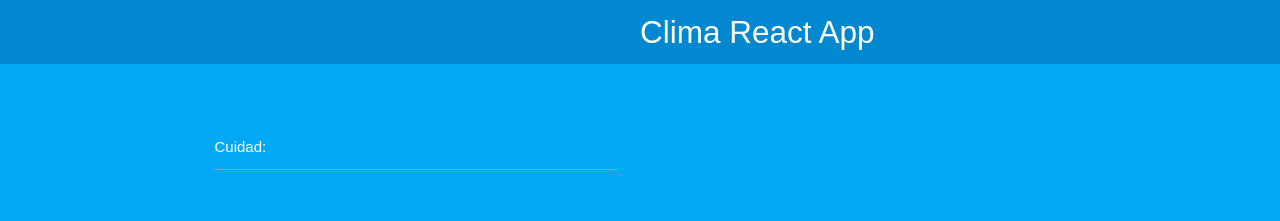
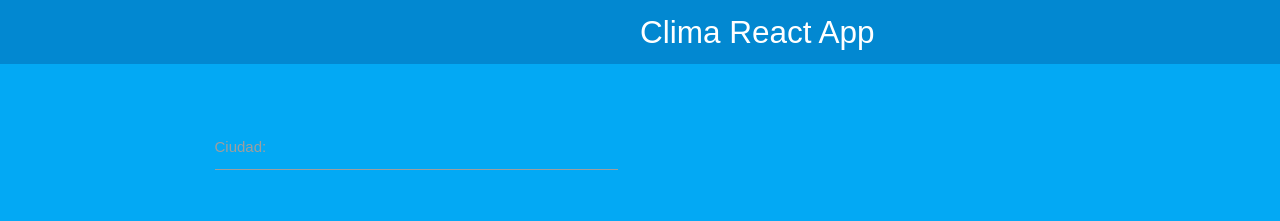
Before and after one commit to northerchild/climaReact, a React (Create React App) app: page / in a window 1280 px wide. Shown: the top 221 px of the page. Built offline with nearby package versions, Linux system fonts and the light colour scheme.

Commit message:
Se agrega la funcion de consulta a la api

```diff
--- a/src/App.js
+++ b/src/App.js
@@ -1,4 +1,4 @@
-import React, {useState} from 'react';
+import React, {useState, useEffect} from 'react';
 import  Header from './components/Header';
 import Formulario from './components/Formulario';
 import Error from './components/Error';
@@ -8,6 +8,24 @@ function App() {
   const [cuidad, guardarCuidad] = useState('');
   const [pais, guardarPais] = useState('');
   const [error, guardarError] = useState(false)
+  const [resultado, guardarResultado]= useState()
+
+  useEffect(() => {
+    if(cuidad === '') return;
+
+    //Consultar API
+    const consultarApi = async ()=>{
+      const appId = '47e410409633a41376e90bec6394d40d';
+      const url = ` https://api.openweathermap.org/data/2.5/weather?q=${cuidad},${pais}&appid=${appId}`
+      //Consultar URL
+      const respuesta = await fetch(url);
+      const resultado = await respuesta.json()
+      guardarResultado(resultado);
+    }
+
+
+    consultarApi();
+  }, [cuidad, pais]);
 
   const datosConsulta = datos =>{
     //validar campos que no estén vacios
@@ -21,6 +39,7 @@ function App() {
     guardarPais(datos.pais);
     guardarError(false);
   }
+
 
   //Cargar un componente Condicionalmente
   let componente;
--- a/src/components/Formulario.js
+++ b/src/components/Formulario.js
@@ -1,41 +1,47 @@
-import React, {useState} from 'react'
+import React, { useState } from 'react';
 
-function Formulario({datosConsulta}){
+function Formulario({datosConsulta}) {
 
-    //state del Componente
-    //busqueda = state, guardarBusqueda = this.setState({})
+    // state del Componente
+    // busqueda = state, guardarBusqueda = this.setState({})
     const [busqueda, guardarBusqueda] = useState({
-        cuidad:'',
-        pais:''
+        ciudad : '',
+        pais : ''
     })
 
-    const handleChange = e =>{
+    const handleChange = e => {
+        // Cambiar el state
         guardarBusqueda({
             ...busqueda,
             [e.target.name] : e.target.value
-        })
-        console.log(busqueda);
+        });
+        console.log(busqueda)
     }
 
-    const consultarClima = e =>{
+    const consultarClima = e => {
         e.preventDefault();
-        //Pasar hacia el componente principal la busqueda
-        datosConsulta(busqueda)
+
+        // pasar hacia el componente principal la busqueda del usuario
+        datosConsulta(busqueda);
     }
 
+
     return(
-        <form onSubmit={consultarClima}>
-            <div className="input-field col s12">
+        <form
+            onSubmit={consultarClima}
+        >
+            <div className="input-field col s12 white-text">
                 <input
                     type="text"
-                    name="cuidad"
-                    id="cuidad"
+                    name="ciudad"
+                    id="ciudad"
                     onChange={handleChange}
                 />
-                    <label htmlFor="cuidad" className="white-text">Cuidad:</label>
+                <label htmlFor="ciudad">Ciudad: </label>
             </div>
+
             <div className="input-field col s12">
-                <select onChange={handleChange}>
+                <select onChange={handleChange} name="pais">
                     <option value="">Selecciona un país</option>
                     <option value="US">Estados Unidos</option>
                     <option value="MX">México</option>
@@ -46,11 +52,11 @@ function Formulario({datosConsulta}){
                     <option value="PE">Perú</option>
                 </select>
             </div>
+
             <div className="input-field col s12">
-                <input type="submit" className="waves-effect waves-light btn-large btn-block yellow accent-4" value="Buscar Clima"/>
+                <input type="submit" className="waves-effect waves-light btn-large btn-block yellow accent-4" value="Buscar Clima" />
             </div>
         </form>
     )
 }
-
 export default Formulario;
```
Lines whose indentation alone changed are shown as unchanged.
